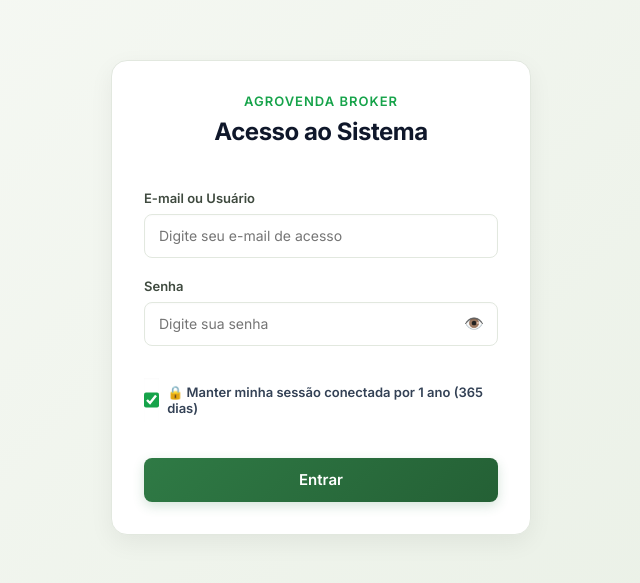
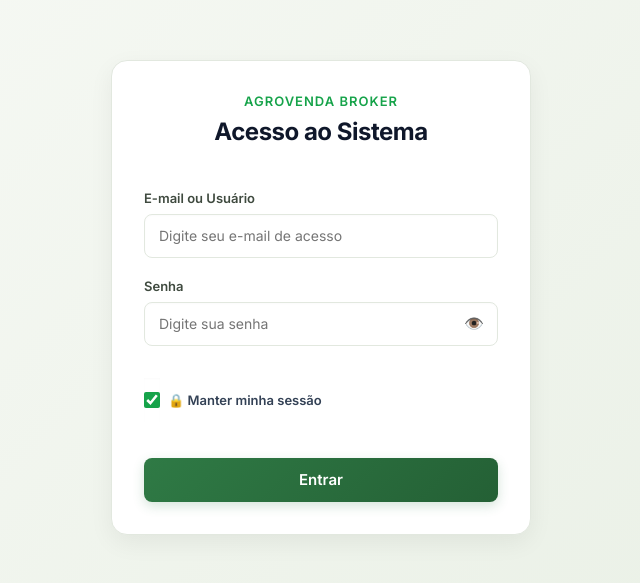
Before and after one commit to vagnerjms/Proj_AgroVendasV.1, a Next.js app in the folder frontend/: page /login in a window 1280 px wide. Shown: the part 103-686 px from the top of the page, without its empty margins (319-959 px from the left). Built offline with nearby package versions, Linux system fonts and the light colour scheme; no server answers.

Commit message:
style(login): update remember me checkbox label to 'Manter minha sessão'

```diff
--- a/frontend/app/login/page.tsx
+++ b/frontend/app/login/page.tsx
@@ -100,7 +100,7 @@ export default function LoginPage() {
                 onChange={(e) => setRememberMe(e.target.checked)}
                 style={{ width: '16px', height: '16px', accentColor: '#16a34a', margin: 0 }}
               />
-              🔒 Manter minha sessão conectada por 1 ano (365 dias)
+              🔒 Manter minha sessão
             </label>
           </>
         ) : (
```
